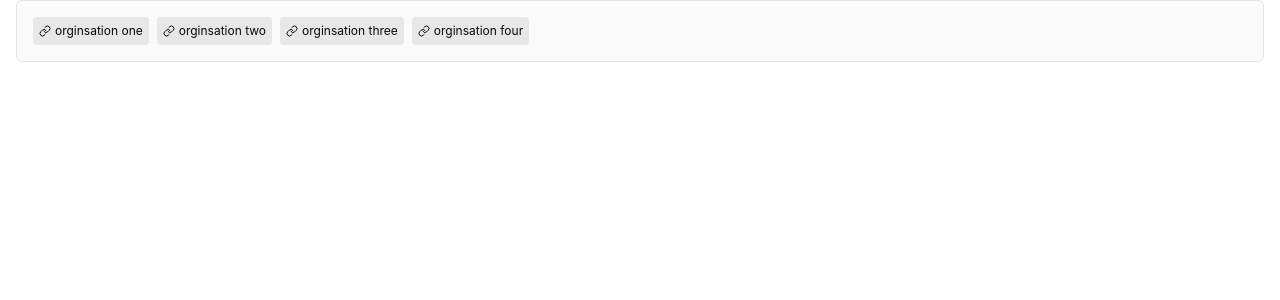
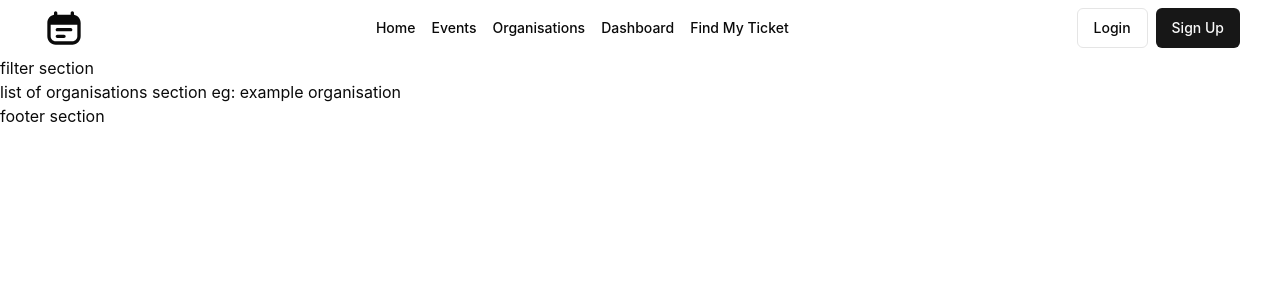
Before and after one commit to delmac-dev/event-management-app, a Next.js app: page /organisations in a window 1280 px wide. Shown: the top 300 px of the page. Built offline with nearby package versions, Linux system fonts and the light colour scheme.

Commit message:
made edit to organisations route

```diff
--- a/app/(public)/organisations/[slug]/page.tsx
+++ b/app/(public)/organisations/[slug]/page.tsx
@@ -1,11 +1,14 @@
 import { QueryProps } from "@/lib/types";
+import Header from "../../(components)/header";
 
 export default async function Organisation({ params }: QueryProps) {
   const slug = params.slug;
 
   return (
-    <div className="">
-      {slug} page
-    </div>
+    <>
+      <Header />
+      <section>{slug} organisation page</section>
+      <footer>footer section</footer>
+    </>
   );
 }
--- a/app/(public)/organisations/page.tsx
+++ b/app/(public)/organisations/page.tsx
@@ -1,16 +1,14 @@
-import { LinksProp, StarterLink } from "@/components/starter";
 import { _organisation } from "@/lib/routes";
-
-const data:LinksProp[] = [
-  {name: "orginsation one", link: _organisation("orginsation-one")},
-  {name: "orginsation two", link: _organisation("orginsation-two")},
-  {name: "orginsation three", link: _organisation("orginsation-three")},
-  {name: "orginsation four", link: _organisation("orginsation-four")},
-]
+import Header from "../(components)/header";
+import Link from "next/link";
 
 export default async function Organisations() {
-
   return (
-    <StarterLink links={data} isPrimary />
+    <>
+      <Header />
+      <section>filter section</section>
+      <section>list of organisations section eg: <Link href={_organisation("example-organisation")} className="hover:underline">example organisation</Link></section>
+      <footer>footer section</footer>
+    </>
   );
 }
--- a/app/(public)/profile/[profile_id]/page.tsx
+++ b/app/(public)/profile/[profile_id]/page.tsx
@@ -1,11 +1,13 @@
 import { QueryProps } from "@/lib/types";
+import Header from "../../(components)/header";
 
 export default async function Profile({ params }: QueryProps) {
     const profileID = params.profile_id;
 
     return (
-        <div className="">
-            public profile of {profileID} page
-        </div>
+        <>
+            <Header />
+            <section>public profile of {profileID} page</section>
+        </>
     );
 }
```
